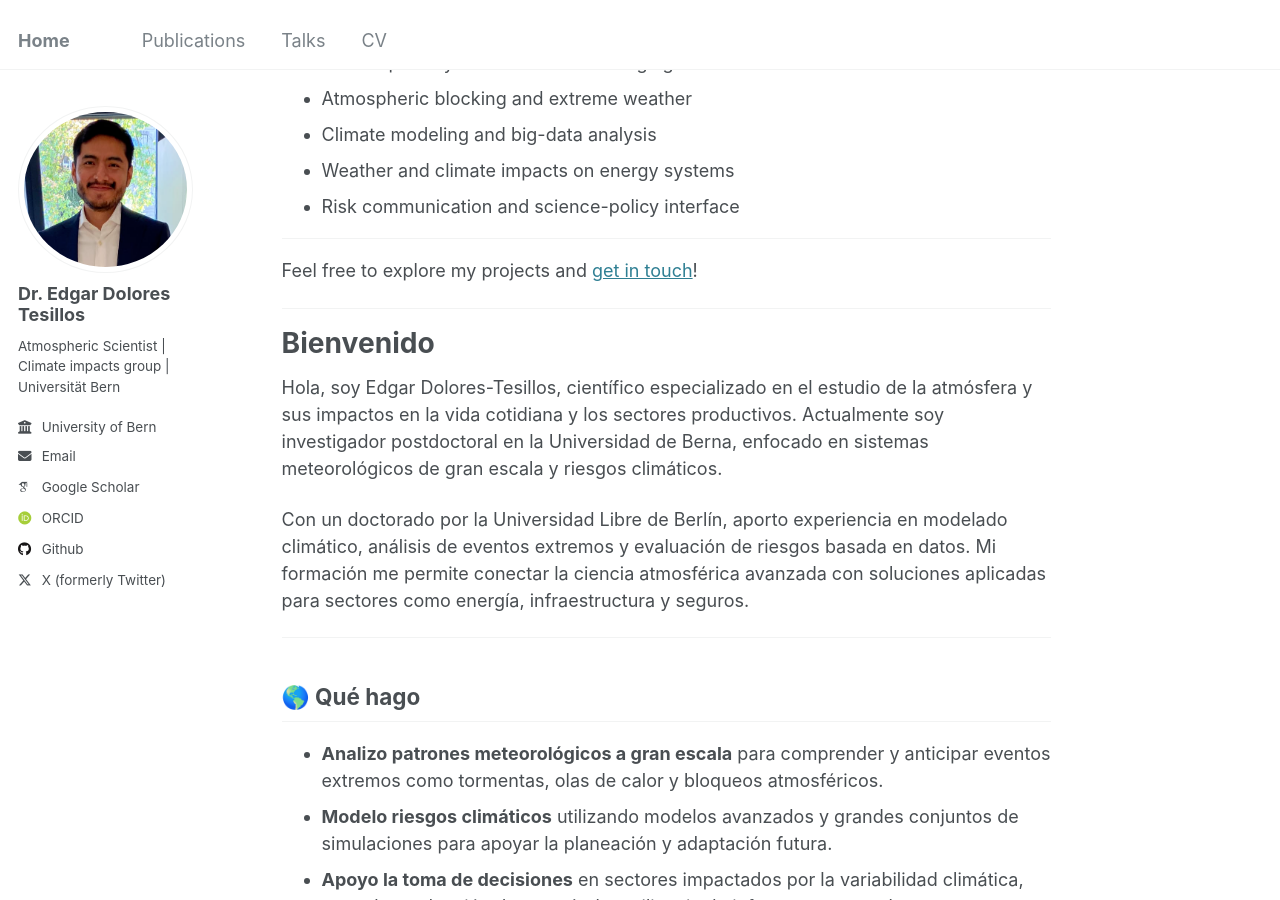
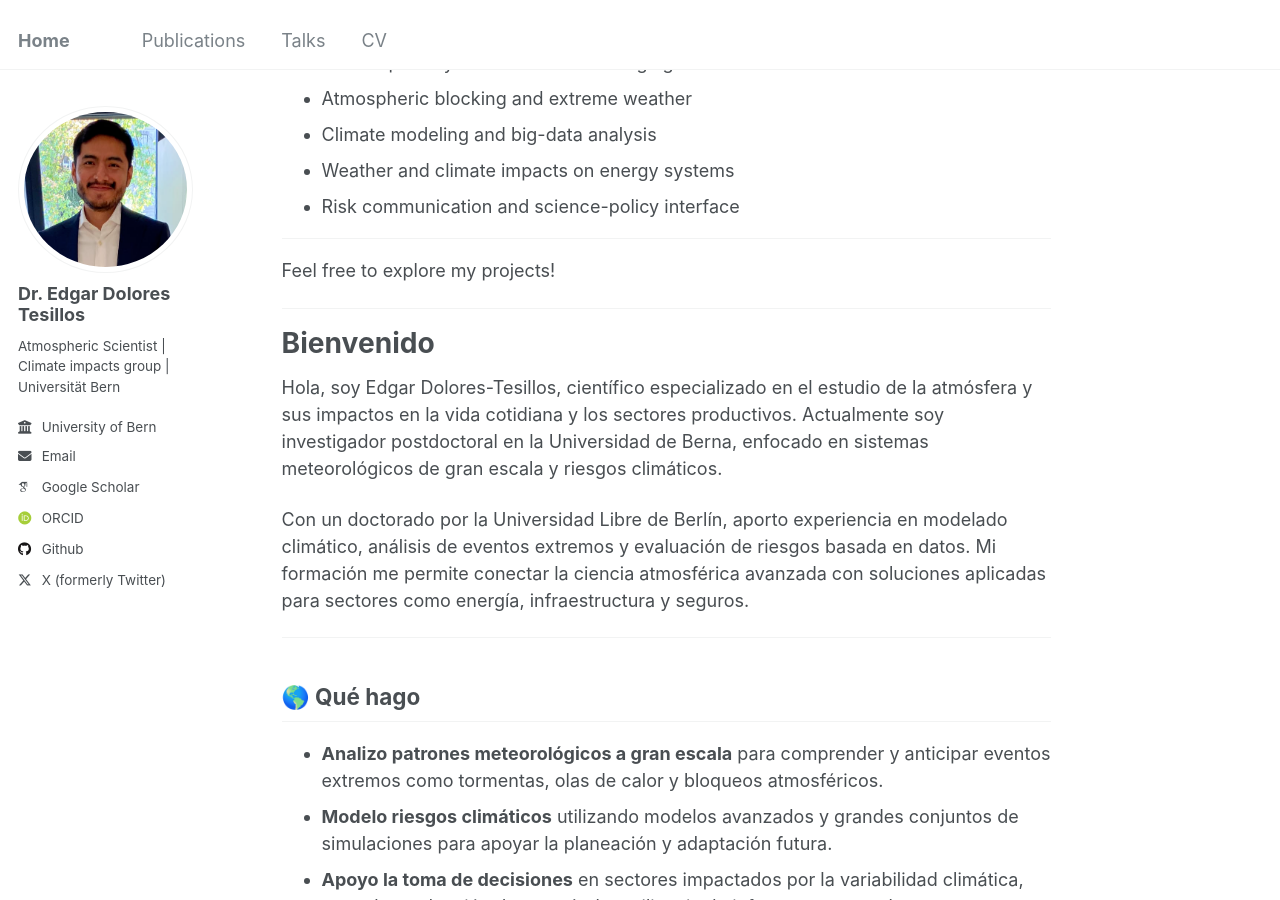
Before and after one commit to edgardotes/edgardotes.github.io, a Jekyll site: the page built from _pages/about.md, in a window 1280 px wide and 900 px high, scrolled down 1118 px. Built offline with Jekyll 4.4.1, drawn with Linux system fonts in a browser that asks for light colours; some web fonts are replaced.

Commit message:
Update about.md

```diff
--- a/_pages/about.md
+++ b/_pages/about.md
@@ -41,7 +41,7 @@ With a PhD from the Free University of Berlin, I bring expertise in climate mode
 
 ---
 
-Feel free to explore my projects and [get in touch](edgar.dot.01@gmail.com)!
+Feel free to explore my projects!
 
 ---
 
```
